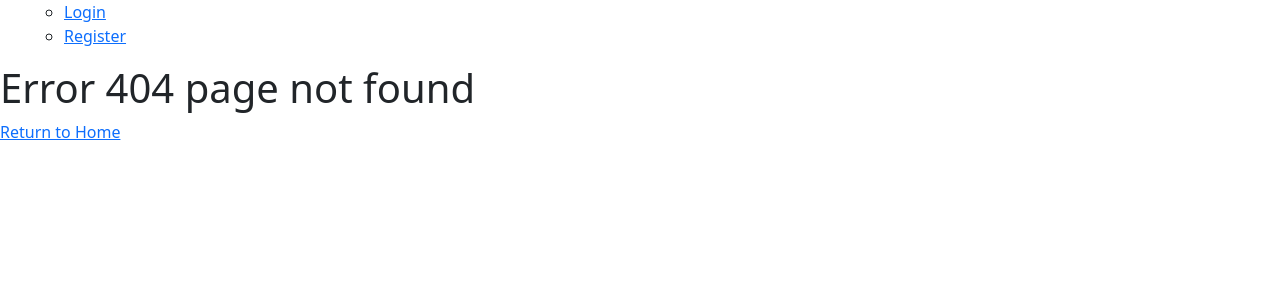
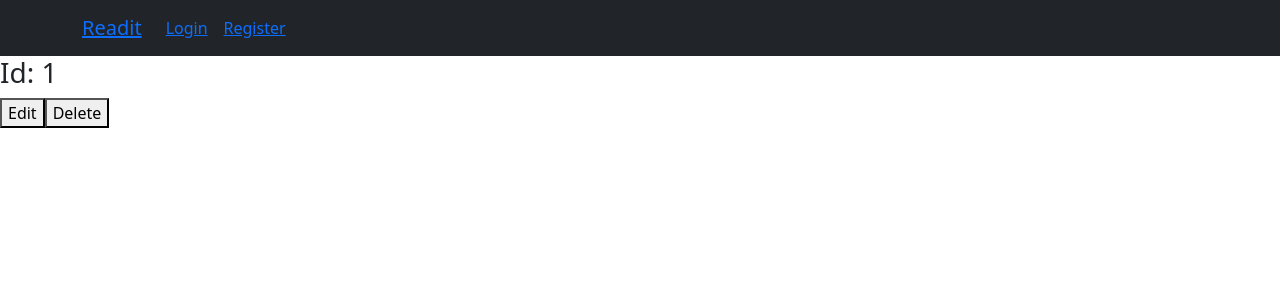
Before and after one commit to danimiletic/reddit_clone, a React (Create React App) app in the folder client/: page /subreadits/1 in a window 1280 px wide. Before the commit this address had no page. Shown: the top 300 px of the page. Built offline with nearby package versions, Linux system fonts and the light colour scheme; no server answers; what devise-axios would draw is missing.

Commit message:
finished subreadit show page, with edit and delete

```diff
--- a/client/src/App.js
+++ b/client/src/App.js
@@ -1,6 +1,6 @@
 import Login from './components/auth/Login';
 import Register from './components/auth/Register';
-import Home from './components/shared/Home';
+import PostPage from './components/shared/PostPage';
 import Nomatch from './components/shared/Nomatch';
 import FetchUser from './components/auth/FetchUser';
 import Navbar from './components/shared/Navbar';
@@ -8,6 +8,7 @@ import { Routes, Route } from 'react-router-dom';
 import ProtectedRoute from './components/auth/ProtectedRoute';
 import Profile from './components/shared/Profile';
 import Subreadits from './components/subreadits/Subreadits';
+import SubreaditShow from './components/subreadits/SubreaditShow';
 
 
 const App = () => (
@@ -16,10 +17,11 @@ const App = () => (
       <FetchUser>
         <>
           <Routes>
-            <Route path='/' element={<Home />} />
+            <Route path='/' element={<PostPage />} />
             <Route path='/' element={<ProtectedRoute /> }>
               <Route path='/profile' element={<Profile />} />
               <Route path='/subreadits' element={<Subreadits />} />
+              <Route path='/subreadits/:subreaditId' element={<SubreaditShow />}/>
             </Route>
             <Route path='/login' element={<Login />} />
             <Route path='/register' element={<Register />} />
--- a/client/src/components/shared/Home.js
+++ /dev/null
@@ -1,9 +0,0 @@
-
-
-const Home = ({}) => (
-  <>
-    <h1>Home Page</h1>
-  </>
-)
-
-export default Home;
--- a/client/src/components/shared/Navbar.js
+++ b/client/src/components/shared/Navbar.js
@@ -1,70 +1,69 @@
 import { AuthConsumer } from '../../providers/AuthProvider';
 import { Link } from 'react-router-dom';
+import { Navbar, Nav, Container } from 'react-bootstrap';
 
-const Navbar = ({ user, handleLogout }) => {
+const MainNavbar = ({ user, handleLogout }) => {
 
   const rightNavItems = () => {
     // links will display when user is logged in
     if (user) {
       return (
         <>
-          <ul>
-            <li>
+            <Nav.Link>
               <Link to='/'>
-                Home
+                Posts
               </Link>
-            </li>
-            <li>
+            </Nav.Link>
+            <Nav.Link>
               <Link to='/profile'>
                 Profile
               </Link>
-            </li>
-            <li onClick={ () => handleLogout() }>
+            </Nav.Link>
+            <Nav.Link onClick={() => handleLogout()}>
               <Link to="/">
                 Logout
               </Link>
-            </li>
+            </Nav.Link>
+            {/* <Nav.Link>
               <Link to="/subreadits">
-            <li>
                 Readit
-            </li>
               </Link>
-          </ul>
+            </Nav.Link> */}
         </>
       )
     } else {
       // links will display when user is logged out
       return (
         <>
-          <ul>
-            <li>
+          <Nav.Link>
             <Link to='/login'>
               Login
             </Link>
-            </li>
-            <li>
+          </Nav.Link>
+          <Nav.Link>
             <Link to='/register'>
               Register
             </Link>
-            </li>
-          </ul>
+          </Nav.Link>
         </>
       )
     }
   }
   return (
     <>
-      <nav>
-        <ul>
           {/* these links show up with or without user being logged in */}
-          {/* <Link to="/subreadits">
-            <li>
+      <Navbar bg="dark" variant="dark">
+        <Container>
+          <Navbar.Brand>
+            <Link to="/subreadits">
               Readit
-            </li>
-          </Link> */}
+            </Link>
+          </Navbar.Brand>
+          <Nav className="me-auto">
             { rightNavItems() }
-        </ul>
-      </nav>
+          </Nav>
+        </Container>
+      </Navbar>
     </>
   )
 }
@@ -72,7 +71,7 @@ const Navbar = ({ user, handleLogout }) => {
 
 const ConnectedNavbar = (props) => (
   <AuthConsumer>
-    { value => <Navbar {...props} {...value} />}
+    { value => <MainNavbar {...props} {...value} />}
   </AuthConsumer>
 )
 
--- /dev/null
+++ b/client/src/components/shared/PostPage.js
@@ -0,0 +1,10 @@
+
+
+const PostPage = ({}) => (
+  <>
+    <h1>My posts</h1>
+
+  </>
+)
+
+export default PostPage;
--- a/client/src/components/shared/Profile.js
+++ b/client/src/components/shared/Profile.js
@@ -1,15 +1,29 @@
 import { useState, useEffect } from 'react';
 import { AuthConsumer } from '../../providers/AuthProvider';
+import { Card } from 'react-bootstrap';
+import Moment from 'react-moment';
 
-const Profile = ({ fname, lname, email, image }) => {
+const Profile = ({ fname, lname, email, image, created_at }) => {
 
   return (
-    <>
-        <img src={image}/>
-        <h2>Email: {email}</h2>
-        <h2>first name: {fname}</h2>
-        <h2>last name: {lname}</h2>
-    </>
+    // <>
+    //     <img src={image}/>
+    //     <h2>Email: {email}</h2>
+    //     <h2>first name: {fname}</h2>
+    //     <h2>last name: {lname}</h2>
+    // </>
+    <Card style={{ width: '18rem' }}>
+      <Card.Img variant="top" src={image} />
+      <Card.Body>
+        <Card.Title>{fname} {lname}</Card.Title>
+        <Card.Text>
+          {email}
+        </Card.Text>
+        <Moment format="MM/DD/YY">
+          {created_at}
+        </Moment>
+      </Card.Body>
+    </Card>
   )
 }
 
--- a/client/src/components/subreadits/SubreaditList.js
+++ b/client/src/components/subreadits/SubreaditList.js
@@ -1,4 +1,4 @@
-
+import { Link } from 'react-router-dom';
 
 const SubreaditList = ({ subreadits }) => {
   return (
@@ -6,11 +6,11 @@ const SubreaditList = ({ subreadits }) => {
       { subreadits.map ( s =>
         <ul>
           <li>
-            {s.title}
-            <br />
-            {s.description}
-            <br />
-            {s.owner}
+            <Link to={`/subreadits/${s.id}`}>
+            <h5>r/{s.title}</h5>
+            <h6>About this sub! - {s.description}</h6>
+            <h6>Creator: {s.owner}</h6>
+            </Link>
           </li>
         </ul>)}
     </>
--- /dev/null
+++ b/client/src/components/subreadits/SubreaditShow.js
@@ -0,0 +1,48 @@
+import { useEffect, useState } from 'react';
+import { useParams } from 'react-router-dom';
+import axios from 'axios';
+import SubreaditForm from './SubreaditForm';
+import { SubreaditConsumer } from '../../providers/SubreaditProvider';
+
+const SubreaditShow = ({ updateSubreadit, deleteSubreadit }) => {
+  const params = useParams();
+  const [subreadit, setSubreadit] = useState({ title: '', description: '', owner: '' })
+  const [editing, setEdit] = useState(false);
+
+  useEffect( () => {
+    axios.get(`/api/subreadits/${params.subreaditId}`)
+      .then( res => setSubreadit(res.data))
+      .catch( err => console.log(err))
+  }, [])
+
+  const { title, description, owner, id } = subreadit
+  return (
+    <>
+    { editing ?
+      <>
+        <SubreaditForm
+          {...subreadit}
+          updateSubreadit={updateSubreadit}
+        />
+        <button onClick={() => setEdit(false)}> Cancel</button>
+      </>
+      :
+      <>
+      <h3>Id: {params.subreaditId} {title}</h3>
+      <h5>{description}</h5>
+      <h5>{owner}</h5>
+      <button onClick={() => setEdit(true)}>Edit</button>
+      <button onClick={() => deleteSubreadit(id)}> Delete</button>
+      </>
+      }
+    </>
+  )
+}
+
+const ConnectedSubreaditShow = (props) => (
+  <SubreaditConsumer>
+    { value => <SubreaditShow {...props} {...value}/>}
+  </SubreaditConsumer>
+)
+
+export default ConnectedSubreaditShow;
```
Lines whose indentation alone changed are shown as unchanged.
